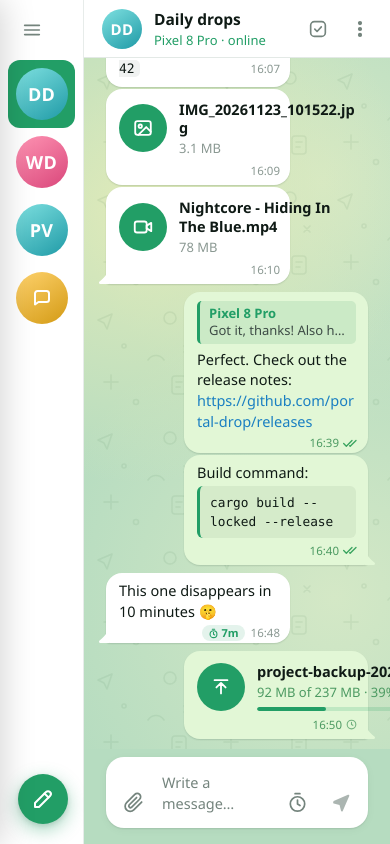
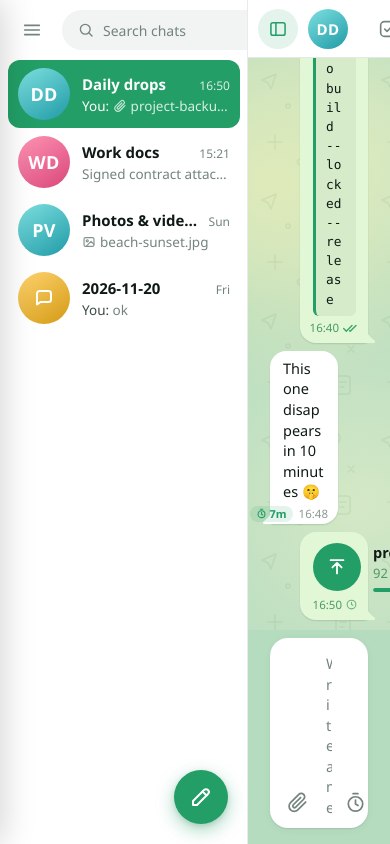
Before and after one commit to shahriar-ahmed-seam/Portal-drop, a plain HTML site: page desktop-ui/index.html in a window 390 px wide. Drawn offline with Linux system fonts and the light colour scheme.

Commit message:
Add collapsible desktop sidebar and release v0.3.1

```diff
--- a/desktop-ui/index.html
+++ b/desktop-ui/index.html
@@ -13,7 +13,7 @@
   --font: "Segoe UI Variable Text", "Segoe UI", "Inter", Roboto, "Noto Sans", "Ubuntu Sans", system-ui, sans-serif;
   --mono: "JetBrains Mono", "Cascadia Code", Consolas, "Ubuntu Sans Mono", "DejaVu Sans Mono", monospace;
   --radius-bubble: 16px;
-  --sidebar-w: 340px;
+  --sidebar-w: 312px;
   --ease: cubic-bezier(.2, .8, .2, 1);
 }
 
@@ -137,13 +137,22 @@ svg { display: block; flex-shrink: 0; }
 .scroll::-webkit-scrollbar-thumb { background: transparent; border-radius: 6px; }
 .scroll:hover::-webkit-scrollbar-thumb { background: var(--scroll-thumb); }
 
-.app { display: grid; grid-template-columns: var(--sidebar-w) 1fr; height: 100vh; }
+.app { display: flex; height: 100vh; overflow: hidden; }
 
 /* ============================ Sidebar ============================ */
 .sidebar {
-  position: relative; display: flex; flex-direction: column; min-height: 0;
-  background: var(--side-bg); border-right: 1px solid var(--line);
-}
+  position: relative; width: var(--sidebar-w); flex: 0 0 var(--sidebar-w); min-height: 0;
+  background: var(--side-bg); border-right: 1px solid var(--line); overflow: hidden;
+  transition: width .22s var(--ease), flex-basis .22s var(--ease), border-color .22s var(--ease);
+}
+.sidebar-inner {
+  position: relative; width: var(--sidebar-w); min-width: var(--sidebar-w); height: 100%;
+  display: flex; flex-direction: column; min-height: 0;
+  transition: opacity .16s ease, transform .22s var(--ease);
+}
+.app.collapsed .sidebar { width: 0; flex-basis: 0; border-right-color: transparent; pointer-events: none; }
+.app.collapsed .sidebar-inner { opacity: 0; transform: translateX(-16px); }
+.app.no-anim .sidebar, .app.no-anim .sidebar-inner { transition: none !important; }
 .side-top { display: flex; align-items: center; gap: 10px; padding: 10px 12px 8px; }
 .icon-btn {
   width: 40px; height: 40px; border-radius: 50%; display: grid; place-items: center;
@@ -239,15 +248,17 @@ svg { display: block; flex-shrink: 0; }
 .drawer-foot { padding: 12px 20px 16px; font-size: 12px; color: var(--muted); }
 
 /* ============================ Chat pane ============================ */
-.chat { position: relative; display: flex; flex-direction: column; min-width: 0; min-height: 0; background: var(--wall-2); }
+.chat { position: relative; flex: 1; display: flex; flex-direction: column; min-width: 0; min-height: 0; background: var(--wall-2); }
 .chat-head, .sel-head {
-  position: relative; z-index: 3; height: 58px; flex-shrink: 0; display: flex; align-items: center; gap: 12px;
-  padding: 0 10px 0 18px; background: var(--panel); border-bottom: 1px solid var(--panel-border);
-}
+  position: relative; z-index: 3; height: 58px; flex-shrink: 0; display: flex; align-items: center; gap: 10px;
+  padding: 0 10px; background: var(--panel); border-bottom: 1px solid var(--panel-border);
+}
+.head-left { display: flex; align-items: center; gap: 2px; flex-shrink: 0; }
 .head-info { flex: 1; min-width: 0; }
 .head-title { font-size: 15.5px; font-weight: 600; white-space: nowrap; overflow: hidden; text-overflow: ellipsis; }
 .head-sub { margin-top: 1px; font-size: 13px; color: var(--muted); white-space: nowrap; overflow: hidden; text-overflow: ellipsis; }
 .head-sub.on { color: var(--accent); }
+.head-sub.warn { color: var(--warn); }
 .head-actions { display: flex; align-items: center; gap: 2px; }
 .sel-head { gap: 8px; padding-left: 10px; }
 .sel-count { flex: 1; font-size: 15.5px; font-weight: 600; }
@@ -519,13 +530,14 @@ svg { display: block; flex-shrink: 0; }
 }
 .toast.show { opacity: 1; transform: translate(-50%, 0); }
 
-@media (max-width: 900px) { :root { --sidebar-w: 290px; } .bubble { max-width: 84%; } }
-@media (max-width: 720px) { :root { --sidebar-w: 84px; } .search, .row-main, .conn-strip span { display: none; } .chat-row { justify-content: center; } .fab { right: 15px; width: 50px; height: 50px; } }
+@media (max-width: 960px) { :root { --sidebar-w: 276px; } .bubble { max-width: 84%; } }
+@media (max-width: 720px) { :root { --sidebar-w: 248px; } .bubble { max-width: 88%; } }
 </style>
 </head>
 <body>
-<div class="app" id="app">
-  <aside class="sidebar">
+<div class="app no-anim" id="app">
+  <aside class="sidebar" id="sidebar">
+    <div class="sidebar-inner">
       <div class="side-top">
         <button class="icon-btn" id="menu-btn" title="Menu" aria-label="Menu"></button>
         <label class="search"><span id="search-icon"></span><input id="search" placeholder="Search chats" autocomplete="off" spellcheck="false"></label>
@@ -533,10 +545,15 @@ svg { display: block; flex-shrink: 0; }
       <div class="conn-strip" id="conn-strip" hidden><i class="spinner"></i><span id="conn-text">Waiting for phone…</span></div>
       <div class="chat-list scroll" id="chat-list"></div>
       <button class="fab" id="new-chat" title="New chat" aria-label="New chat"></button>
+    </div>
   </aside>
 
   <main class="chat" id="chat">
     <header class="chat-head" id="chat-head">
+      <div class="head-left">
+        <button class="icon-btn" id="head-menu-btn" title="Menu" aria-label="Menu" hidden></button>
+        <button class="icon-btn" id="sidebar-toggle" title="Hide chats (Ctrl+B)" aria-label="Toggle chat list"></button>
+      </div>
       <div class="avatar sm" id="head-avatar"></div>
       <div class="head-info">
         <div class="head-title" id="head-title">Portal Drop</div>
@@ -611,7 +628,7 @@ svg { display: block; flex-shrink: 0; }
     <div class="drawer-status"><i class="dot" id="drawer-dot"></i><span id="drawer-status">Checking…</span></div>
   </div>
   <div class="drawer-items scroll" id="drawer-items"></div>
-  <div class="drawer-foot">Portal Drop 0.3 · Local network only</div>
+  <div class="drawer-foot">Portal Drop 0.3.1 · Local network only</div>
 </nav>
 <div class="toast" id="toast"></div>
 
@@ -648,6 +665,7 @@ window.__portalReply = (msg) => {
    ======================================================================== */
 const ICONS = {
   menu: '<path d="M4 7h16M4 12h16M4 17h16"/>',
+  sidebar: '<rect x="3.5" y="4.5" width="17" height="15" rx="2.5"/><path d="M9.5 4.5v15"/>',
   search: '<circle cx="11" cy="11" r="6.5"/><path d="M20 20l-4-4"/>',
   edit: '<path d="M4 20h4L19 9a2.8 2.8 0 0 0-4-4L4 16v4z"/><path d="M13.5 6.5l4 4"/>',
   clip: '<path d="M20.5 11.5l-8.2 8.2a5.3 5.3 0 0 1-7.5-7.5l8.6-8.6a3.5 3.5 0 0 1 5 5l-8.5 8.5a1.8 1.8 0 0 1-2.5-2.5l7.8-7.8"/>',
@@ -780,11 +798,11 @@ const state = {
   status: {}, serviceActive: true, progress: new Map(), replyTo: {}, drafts: {}, tempArmed: false,
   selecting: false, selected: new Set(), refreshing: false, pendingRefresh: false, chatSig: "",
   stickBottom: true, forceBottom: true, filter: "", loaded: false, pairOpen: null,
-  prefs: Object.assign({ theme: "light" }, window.__PORTAL_PREFS || {}),
+  prefs: Object.assign({ theme: "light", sidebarCollapsed: false }, window.__PORTAL_PREFS || {}),
 };
 
 /* ========================================================================
-   Theme
+   Theme & Sidebar state
    ======================================================================== */
 const darkQuery = window.matchMedia ? window.matchMedia("(prefers-color-scheme: dark)") : null;
 function effectiveTheme() {
@@ -804,14 +822,37 @@ function setThemePref(pref) {
   ipc("set_prefs", { prefs: state.prefs }).catch(() => {});
   renderDrawer();
 }
-const urlTheme = new URLSearchParams(location.search).get("theme");
-if (urlTheme) state.prefs.theme = urlTheme;
+function applySidebar() {
+  const collapsed = !!state.prefs.sidebarCollapsed;
+  $("app").classList.toggle("collapsed", collapsed);
+  $("head-menu-btn").hidden = !collapsed;
+  const toggle = $("sidebar-toggle");
+  toggle.title = collapsed ? "Show chats (Ctrl+B)" : "Hide chats (Ctrl+B)";
+  toggle.setAttribute("aria-expanded", String(!collapsed));
+  toggle.classList.toggle("active", !collapsed);
+}
+function setSidebarCollapsed(collapsed) {
+  state.prefs.sidebarCollapsed = !!collapsed;
+  applySidebar();
+  ipc("set_prefs", { prefs: state.prefs }).catch(() => {});
+  if ($("drawer").classList.contains("show")) renderDrawer();
+}
+function toggleSidebar() { setSidebarCollapsed(!state.prefs.sidebarCollapsed); }
+const urlParams = new URLSearchParams(location.search);
+if (urlParams.get("theme")) state.prefs.theme = urlParams.get("theme");
+if (urlParams.has("collapsed")) state.prefs.sidebarCollapsed = urlParams.get("collapsed") === "1";
 applyTheme(false);
 
 /* ========================================================================
    Static chrome
    ======================================================================== */
 $("menu-btn").innerHTML = icon("menu");
+$("head-menu-btn").innerHTML = icon("menu");
+$("sidebar-toggle").innerHTML = icon("sidebar", 20);
+applySidebar();
+requestAnimationFrame(() => $("app").classList.remove("no-anim"));
+$("sidebar-toggle").onclick = toggleSidebar;
+$("head-menu-btn").onclick = openDrawer;
 $("search-icon").innerHTML = icon("search", 18);
 $("new-chat").innerHTML = icon("edit", 24, 2);
 $("select-btn").innerHTML = icon("select");
@@ -851,7 +892,7 @@ function renderStatus() {
   const info = connectionInfo();
   const s = state.status || {};
   const sub = $("head-sub");
-  sub.textContent = info.text; sub.className = "head-sub" + (info.online ? " on" : "");
+  sub.textContent = info.text; sub.className = "head-sub" + (info.cls ? " " + info.cls : "");
   const strip = $("conn-strip");
   const showStrip = !info.online && (s.paired || !state.serviceActive);
   strip.hidden = !showStrip;
@@ -1178,6 +1219,7 @@ function renderDrawer() {
   };
   add("qr", state.status.paired ? "Pair a new phone" : "Pair Android device", showPair);
   add("edit", "New chat", newChat);
+  add("sidebar", state.prefs.sidebarCollapsed ? "Show chat list" : "Hide chat list", toggleSidebar);
   add("history", "Received files", showReceived);
   add("folder", "Open download folder", () => ipc("open_receive_folder").catch((e) => toast(e.message)));
   add(state.serviceActive ? "pause" : "play", state.serviceActive ? "Pause background service" : "Resume background service",
@@ -1482,7 +1524,7 @@ window.__portalOpenChat = ({ chatId, replyTo } = {}) => {
   if (chatId) openChat(chatId);
   if (replyTo) setTimeout(() => { const r = rowById(replyTo); if (r) setReply(r); }, 400);
 };
-window.__portalSetPrefs = (p) => { Object.assign(state.prefs, p || {}); applyTheme(false); };
+window.__portalSetPrefs = (p) => { Object.assign(state.prefs, p || {}); applyTheme(false); applySidebar(); };
 
 document.addEventListener("keydown", (e) => {
   if (e.key === "Escape") {
@@ -1491,7 +1533,13 @@ document.addEventListener("keydown", (e) => {
     if ($("drawer").classList.contains("show")) return closeDrawer();
     if (state.selecting) return exitSelection();
   }
-  if ((e.ctrlKey || e.metaKey) && e.key.toLowerCase() === "f") { e.preventDefault(); $("search").focus(); }
+  if ((e.ctrlKey || e.metaKey) && e.key.toLowerCase() === "b") { e.preventDefault(); toggleSidebar(); return; }
+  if ((e.ctrlKey || e.metaKey) && e.key.toLowerCase() === "f") {
+    e.preventDefault();
+    if (state.prefs.sidebarCollapsed) setSidebarCollapsed(false);
+    $("search").focus();
+    return;
+  }
   if ((e.ctrlKey || e.metaKey) && e.key.toLowerCase() === "n") { e.preventDefault(); newChat(); }
   if (!openModalEl && !e.ctrlKey && !e.metaKey && !e.altKey && e.key.length === 1 && !/^(INPUT|TEXTAREA)$/.test(document.activeElement.tagName)) $("composer").focus();
 });
```
Also changed, not shown: 7 other files. Lines whose indentation alone changed are shown as unchanged.
